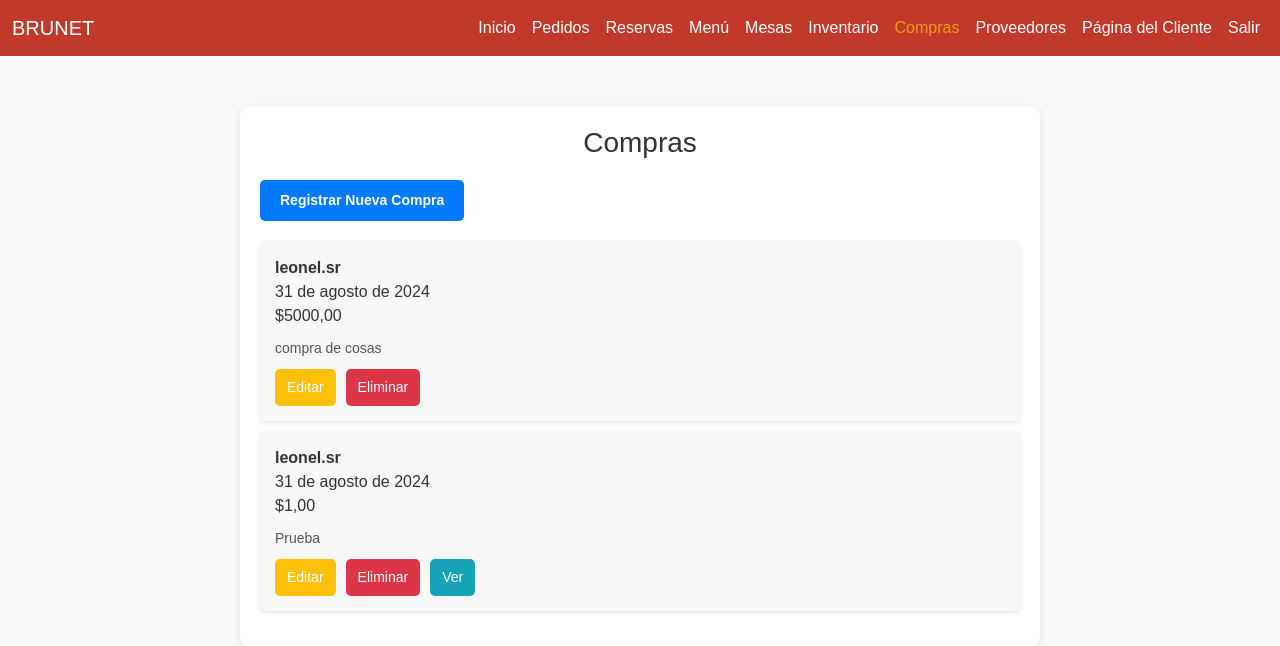
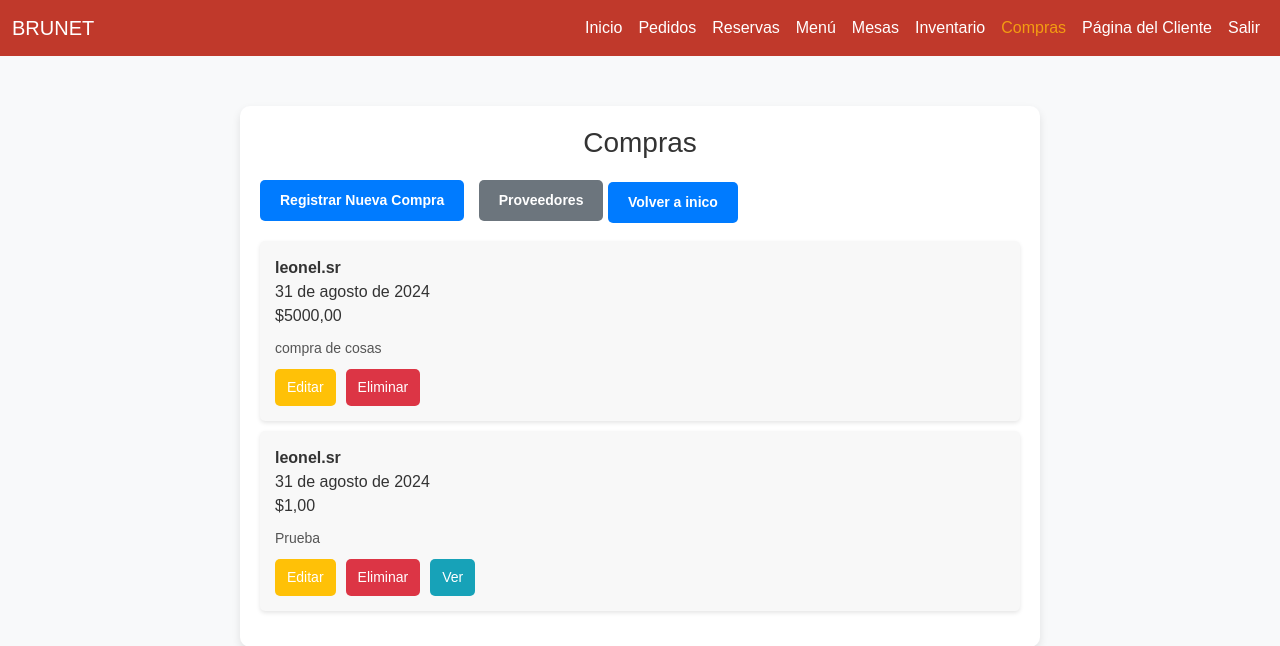
Before and after one commit to Leonelpescador/Bruenet-2.0, a Django app: page /compra/ in a window 1280 px wide. Shown: the top 646 px of the page. Run offline with Django 5.2, Linux system fonts and the light colour scheme; data comes from the database, SQL or seed files in the repository; both versions use the stored data as it was after the commit.

Commit message:
se adapto todo para que ande en celulares.pagina andando al 100%

```diff
--- a/brunet/brunet/settings.py
+++ b/brunet/brunet/settings.py
@@ -108,6 +108,8 @@ DEFAULT_AUTO_FIELD = 'django.db.models.BigAutoField'
 # Authentication settings
 LOGIN_REDIRECT_URL = '/'
 LOGIN_URL = 'login'
+LOGOUT_REDIRECT_URL = 'login'
+
 
 # Custom User model
 AUTH_USER_MODEL = 'restaurant.Usuario'
--- a/brunet/restaurant/templates/Proveedores/proveedores.html
+++ b/brunet/restaurant/templates/Proveedores/proveedores.html
@@ -4,6 +4,9 @@
 <div class="container mt-5">
     <h2 class="mb-4">Lista de Proveedores</h2>
     <a href="{% url 'crear_proveedor' %}" class="btn btn-primary mb-3">Agregar Nuevo Proveedor</a>
+    <a href="{% url 'compras' %}" class="btn btn-primary mb-3">Volver a compras</a>
+    <a href="{% url 'home' %}" class="btn btn-primary mb-3">Volver a inico</a>
+
     <table class="table table-striped">
         <thead>
             <tr>
@@ -30,6 +33,7 @@
             <tr>
                 <td colspan="5" class="text-center">No hay proveedores registrados.</td>
             </tr>
+
             {% endfor %}
         </tbody>
     </table>
--- a/brunet/restaurant/templates/base.html
+++ b/brunet/restaurant/templates/base.html
@@ -44,14 +44,18 @@
                         <a class="nav-link" href="{% url 'inventario' %}">Inventario</a></li>
                     <li class="nav-item {% if request.resolver_match.url_name == 'compras' %}active{% endif %}">
                         <a class="nav-link" href="{% url 'compras' %}">Compras</a></li>
-                    <li class="nav-item {% if request.resolver_match.url_name == 'proveedores' %}active{% endif %}">
-                        <a class="nav-link" href="{% url 'proveedores' %}">Proveedores</a></li>
                     <li class="nav-item {% if request.resolver_match.url_name == 'cliente' %}active{% endif %}">
                         <a class="nav-link" href="{% url 'cliente' %}">Página del Cliente</a></li>
-                    <li class="nav-item ms-auto">
-                        <a class="nav-link" href="{% url 'logout' %}">Salir</a>
-                    </li>
-                    <!-- Aquí puedes añadir un botón o funcionalidad adicional -->
+                        <li class="nav-item ms-auto">
+                            <form id="logout-form" action="{% url 'logout' %}" method="POST" style="display: none;">
+                                {% csrf_token %}
+                            </form>
+                            <a class="nav-link" href="#" onclick="event.preventDefault(); document.getElementById('logout-form').submit();">
+                                Salir
+                            </a>
+                        </li>
+
+                    <!-- Aquí pueden añadir un botón o funcionalidad adicional -->
                 </ul>
             </div>
         </div>
--- a/brunet/restaurant/templates/caja/registrar_pago.html
+++ b/brunet/restaurant/templates/caja/registrar_pago.html
@@ -99,6 +99,9 @@
         <input type="hidden" id="monto_total" value="{{ pedido.total }}">
 
         <button type="submit" class="btn btn-primary">Registrar Pago</button>
+        <a href="{% url 'pedidos_activos' %}" class="btn btn-primary">Cancelar</a>
+
+
     </form>
 </div>
 {% endblock %}
--- a/brunet/restaurant/templates/compra/compras.html
+++ b/brunet/restaurant/templates/compra/compras.html
@@ -2,6 +2,7 @@
 
 {% block content %}
 <style>
+
     .compras-container {
         max-width: 800px;
         margin: 50px auto;
@@ -18,11 +19,9 @@
         font-size: 28px;
     }
 
-    .btn-primary {
+    .btn-primary, .btn-secondary {
         display: inline-block;
         padding: 10px 20px;
-        background-color: #007bff;
-        color: #fff;
         text-decoration: none;
         border-radius: 5px;
         font-weight: bold;
@@ -30,8 +29,23 @@
         margin-bottom: 20px;
     }
 
+    .btn-primary {
+        background-color: #007bff;
+        color: #fff;
+    }
+
     .btn-primary:hover {
         background-color: #0056b3;
+    }
+
+    .btn-secondary {
+        background-color: #6c757d;
+        color: #fff;
+        margin-left: 10px; /* Añadido un margen a la izquierda para separar ambos botones */
+    }
+
+    .btn-secondary:hover {
+        background-color: #5a6268;
     }
 
     .compras-list {
@@ -71,7 +85,6 @@
         font-weight: bold;
         margin-left: auto;
         text-align: right;
-
     }
 
     .compra-actions {
@@ -114,7 +127,6 @@
         background-color: #138496;
     }
 
-
     .modal {
         display: none;
         position: fixed;
@@ -156,12 +168,15 @@
         height: auto;
         max-height: 500px;
     }
-
 </style>
 
 <div class="compras-container">
     <h1>Compras</h1>
+    <div>
         <a href="{% url 'crear_compra' %}" class="btn btn-primary">Registrar Nueva Compra</a>
+        <a href="{% url 'proveedores' %}" class="btn btn-secondary">Proveedores</a>
+        <a href="{% url 'home' %}" class="btn btn-primary mb-3">Volver a inico</a>
+    </div>
     <ul class="compras-list">
         {% for compra in compras %}
         <li class="compra-item">
@@ -182,7 +197,6 @@
         {% endfor %}
     </ul>
 </div>
-
 
 <div id="previewModal" class="modal">
   <div class="modal-content">
@@ -206,7 +220,6 @@
                 previewContent.innerHTML = '';
 
                 if (fileExtension === 'pdf') {
-              // For PDF, let's open it in a new tab or simply download
                     window.open(fileUrl, '_blank');
                 } else if (['jpg', 'jpeg', 'png', 'gif'].includes(fileExtension)) {
                     const img = document.createElement('img');
@@ -233,6 +246,5 @@
             }
         });
     });
-
 </script>
 {% endblock %}
--- a/brunet/restaurant/templates/pedido/crear_pedido.html
+++ b/brunet/restaurant/templates/pedido/crear_pedido.html
@@ -40,9 +40,9 @@
 
                 {% endfor %}
             </div>
-
             <div class="text-center">
                 <button type="submit" class="btn btn-primary">Crear Pedido</button>
+                <a href="{% url 'home' %}" class="btn btn-secondary">Cancelar</a>
             </div>
         </form>
     </div>
--- a/brunet/restaurant/templates/pedido/eliminar_pedido.html
+++ b/brunet/restaurant/templates/pedido/eliminar_pedido.html
@@ -7,6 +7,6 @@
 <form method="post">
     {% csrf_token %}
     <button type="submit" class="btn btn-danger">Eliminar Pedido</button>
-    <a href="{% url 'home' %}" class="btn btn-secondary">Cancelar</a>
+    <a href="{% url 'pedidos_activos' %}" class="btn btn-secondary">Cancelar</a>
 </form>
 {% endblock %}
--- a/brunet/restaurant/urls.py
+++ b/brunet/restaurant/urls.py
@@ -1,3 +1,4 @@
+from django.contrib.auth import views as auth_views
 from django.urls import path, include
 from .views import CustomLoginView
 from . import views
@@ -32,6 +33,7 @@ from .views import (
 urlpatterns =[
     path('login/', views.CustomLoginView.as_view(), name='login'),
     path('', views.home, name='home'),
+    path('logout/', auth_views.LogoutView.as_view(), name='logout'),
 
     # Clientes
     path('cliente/', views.cliente, name='cliente'),
--- a/brunet/restaurant/views.py
+++ b/brunet/restaurant/views.py
@@ -129,7 +129,7 @@ def eliminar_pedido(request, pedido_id):
     if request.method == 'POST':
         pedido.delete()
         messages.success(request, 'Pedido eliminado con éxito.')
-        return redirect('home')
+        return redirect('pedidos_activos')
 
     return render(request, 'pedido/eliminar_pedido.html', {'pedido': pedido})
 
```
Also changed, not shown: brunet/restaurant/templates/pedido/pedidos_activos.html (+10 -4 lines), brunet/restaurant/templates/reserva/reservas.html (+10 -6 lines), brunet/db.sqlite3. Lines whose indentation alone changed are shown as unchanged.
